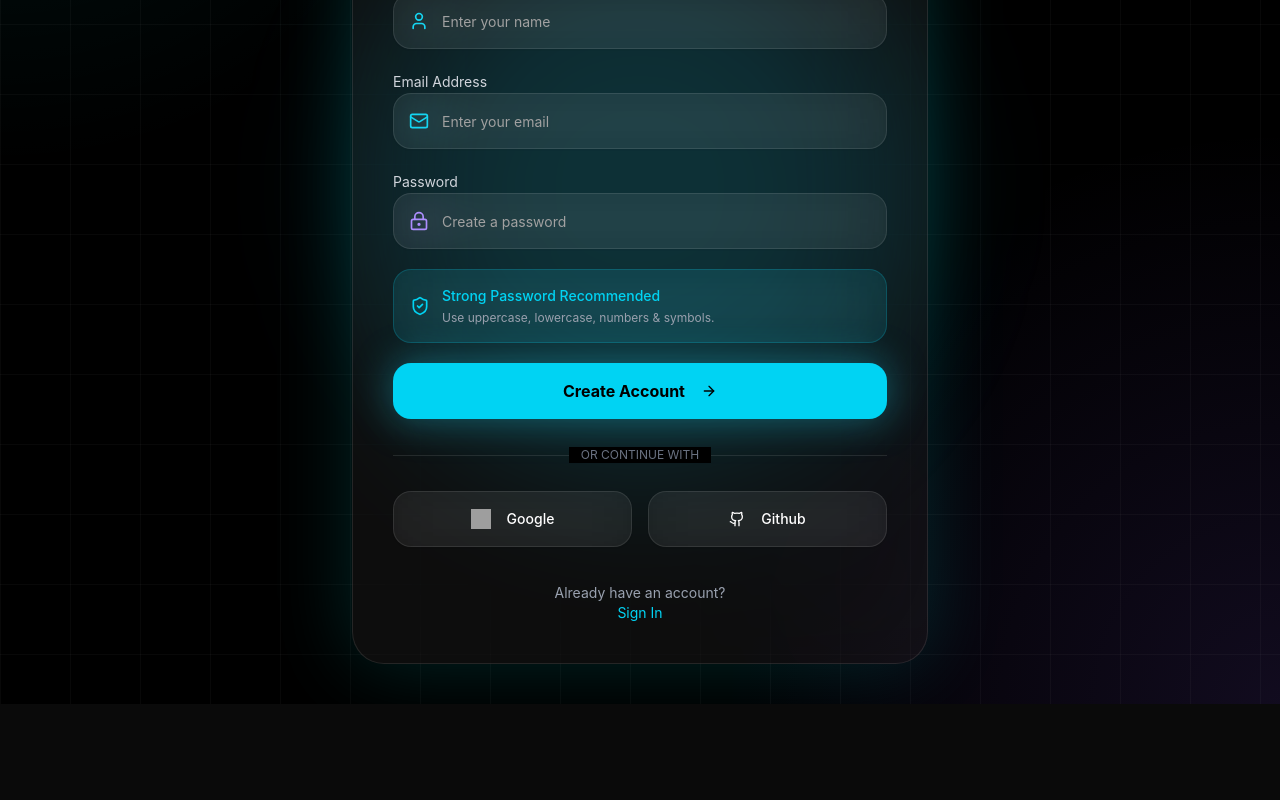
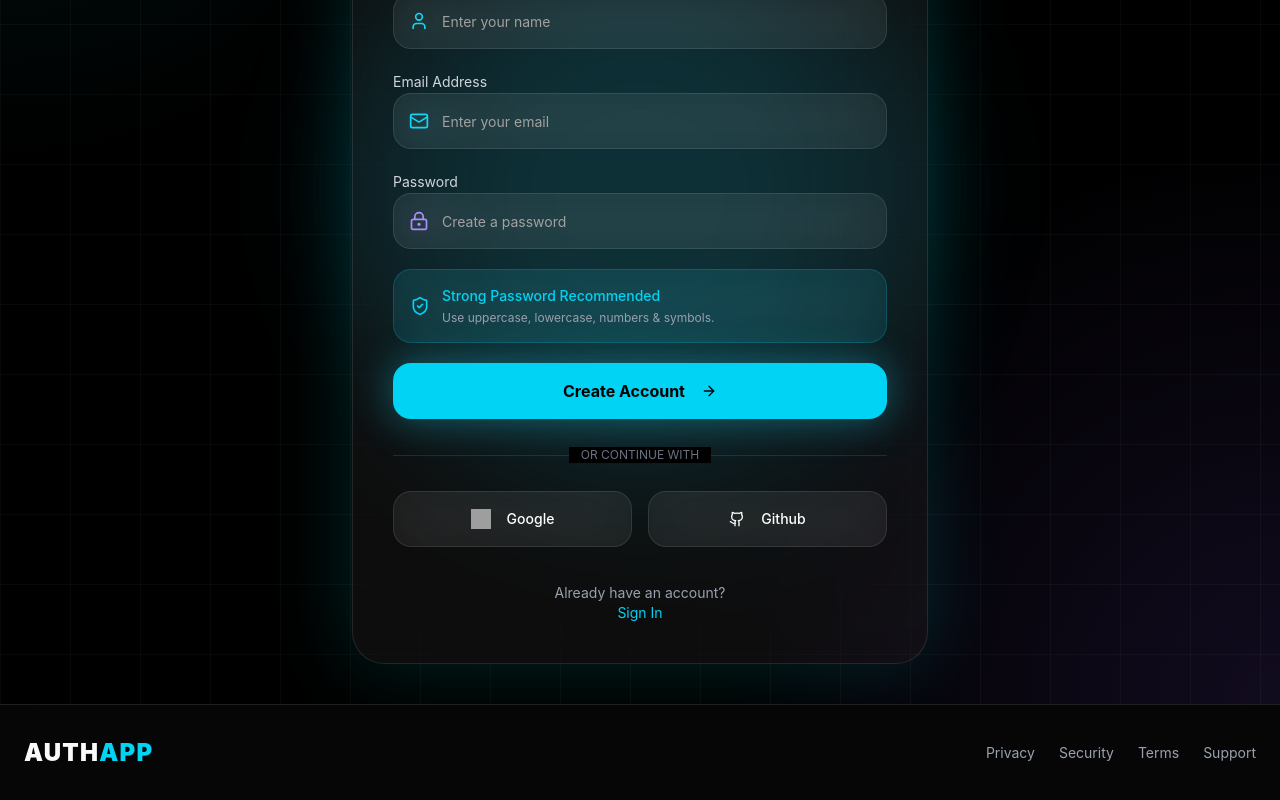
Before and after one commit to shubh1928/auth-front-deploy, a React (Vite) app: page /signup in a window 1280 px wide. Shown: the part 382-1182 px from the top of the page. Before the commit the page ends 1086 px from the top, so only its background shows below. Built offline with nearby package versions, Linux system fonts and the light colour scheme; no server answers; grey boxes are pictures that could not be loaded.

Commit message:
added footer

```diff
--- /dev/null
+++ b/src/components/Footer.tsx
@@ -0,0 +1,25 @@
+import React from 'react'
+
+function Footer() {
+  return (
+    <div>
+              {/* Footer */}
+      <footer className="relative z-10 border-t border-black/10 dark:border-white/10 bg-white/40 dark:bg-black/30 backdrop-blur-2xl">
+        <div className="container mx-auto px-6 py-8 flex flex-col md:flex-row items-center justify-between gap-4">
+          <h2 className="text-2xl font-black tracking-wider">
+            AUTH<span className="text-cyan-400">APP</span>
+          </h2>
+
+          <div className="flex gap-6 text-sm text-gray-600 dark:text-gray-400">
+            <a href="#">Privacy</a>
+            <a href="#">Security</a>
+            <a href="#">Terms</a>
+            <a href="#">Support</a>
+          </div>
+        </div>
+      </footer>
+    </div>
+  )
+}
+
+export default Footer;
--- a/src/components/home/HomeComponent.tsx
+++ b/src/components/home/HomeComponent.tsx
@@ -337,21 +337,7 @@ function HomeComponent() {
         </Card>
       </section>
 
-      {/* Footer */}
-      <footer className="relative z-10 border-t border-black/10 dark:border-white/10 bg-white/40 dark:bg-black/30 backdrop-blur-2xl">
-        <div className="container mx-auto px-6 py-8 flex flex-col md:flex-row items-center justify-between gap-4">
-          <h2 className="text-2xl font-black tracking-wider">
-            AUTH<span className="text-cyan-400">APP</span>
-          </h2>
 
-          <div className="flex gap-6 text-sm text-gray-600 dark:text-gray-400">
-            <a href="#">Privacy</a>
-            <a href="#">Security</a>
-            <a href="#">Terms</a>
-            <a href="#">Support</a>
-          </div>
-        </div>
-      </footer>
     </div>
   );
 
--- a/src/pages/RootLayout.tsx
+++ b/src/pages/RootLayout.tsx
@@ -1,6 +1,7 @@
 import { Outlet } from 'react-router'
 import Navbar from '../components/Navbar'
 import { Toaster } from 'react-hot-toast'
+import Footer from '@/components/Footer'
 
 function RootLayout() {
   return (
@@ -8,6 +9,7 @@ function RootLayout() {
         <Toaster />
         <Navbar />
         <Outlet />
+        <Footer />
     </div>
   )
 }
```
